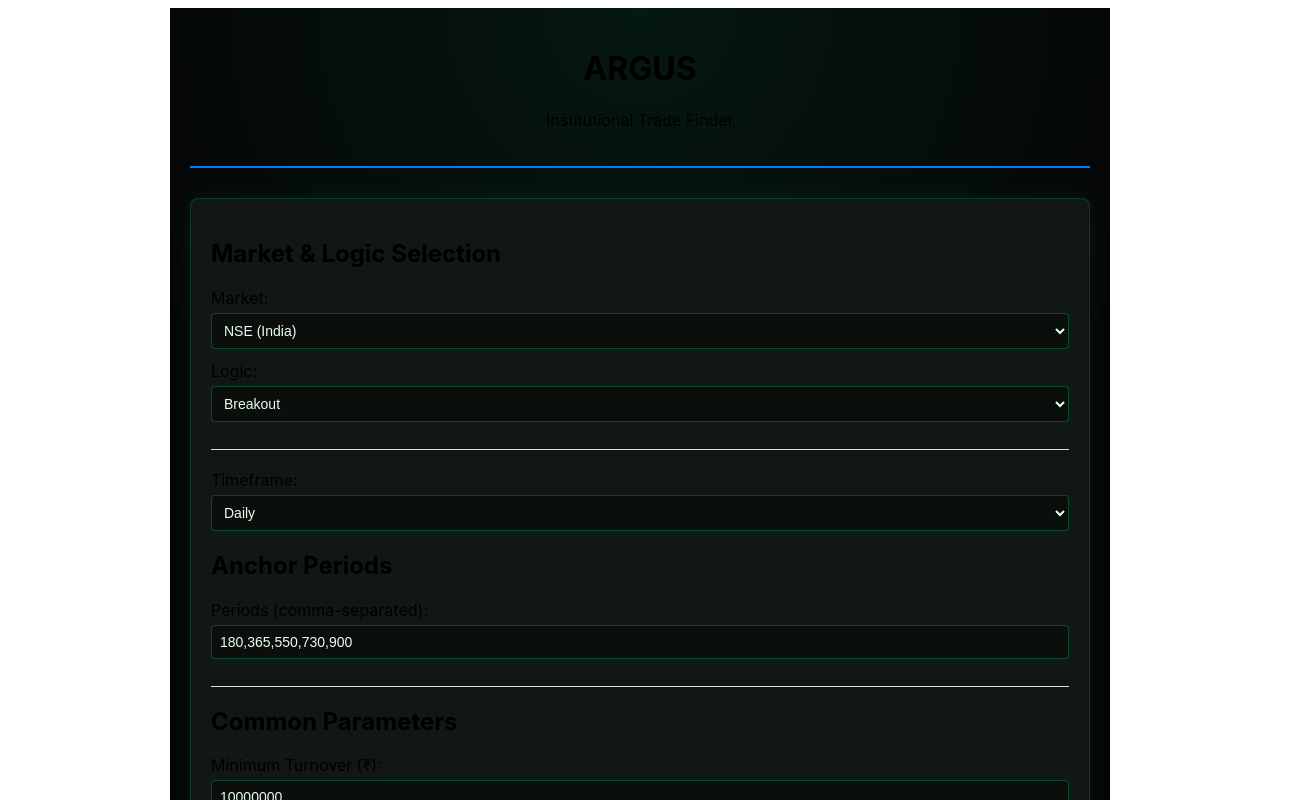
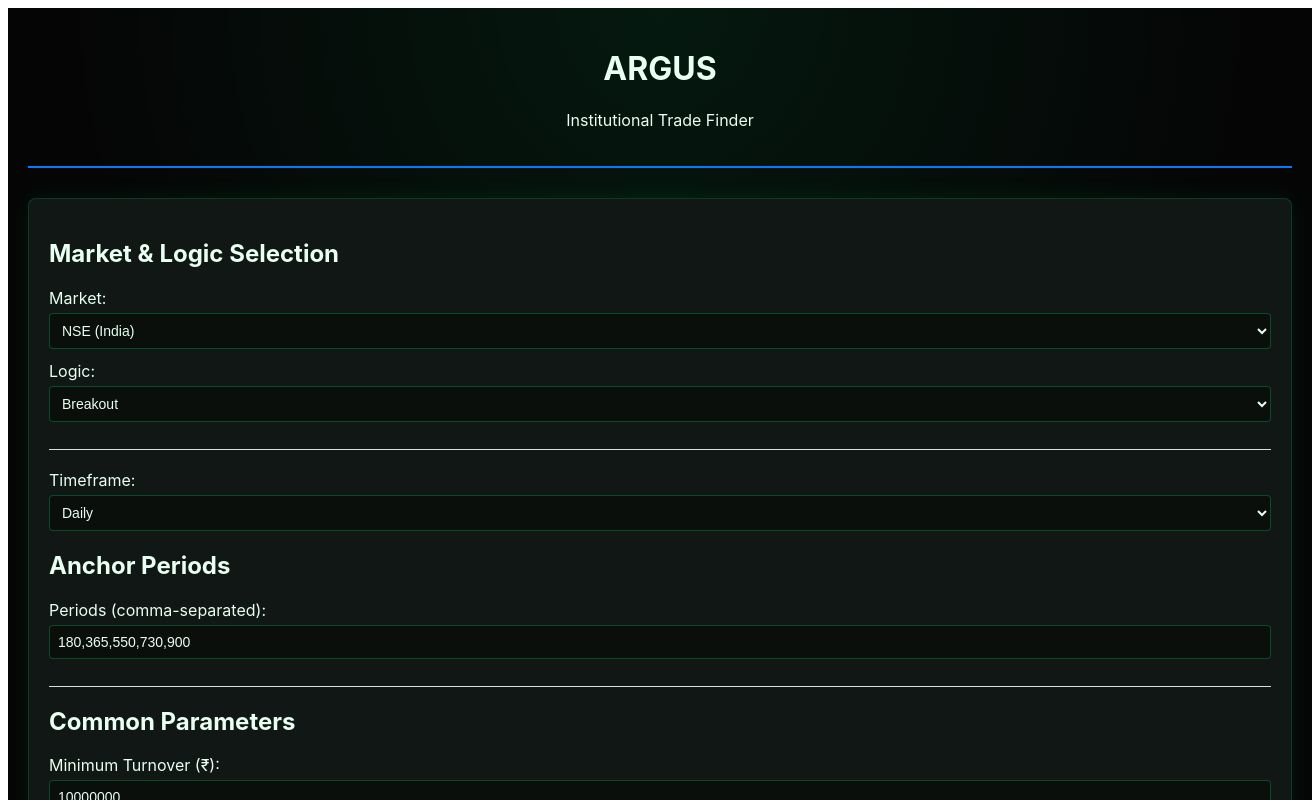
Before and after one commit to Pro-chartist/cool-try, a Next.js app in the folder frontend/: page / in a window 1280 px wide. Shown: the top 800 px of the page, 1312 px wide, since content can reach past the window. Built offline with nearby package versions, Linux system fonts and the light colour scheme.

Commit message:
Update index.tsx

```diff
--- a/frontend/pages/index.tsx
+++ b/frontend/pages/index.tsx
@@ -11,14 +11,14 @@
 }
 
 const styles: Record<string, CSSProperties> = {
-  container: {
-    maxWidth: '900px',
-    margin: '0 auto',
-    padding: '20px',
-    fontFamily: 'Inter, Arial, sans-serif',
-    background: 'radial-gradient(circle at top, rgba(0,255,136,0.08), transparent 40%), #050505',
-    minHeight: '100vh',
-  },
+container: {
+  width: '100%',
+  minHeight: '100vh',
+  padding: '20px',
+  fontFamily: 'Inter, Arial, sans-serif',
+  background: 'radial-gradient(circle at top, rgba(0,255,136,0.08), transparent 40%), #050505',
+  color: '#E8FFF2',
+},
   header: {
     textAlign: 'center',
     marginBottom: '30px',
@@ -103,7 +103,7 @@
     marginTop: '10px',
     marginBottom: '10px',
     border: '1px solid #ddd',
-    borderRadius: '3px',
+    borderRadius: '4px',
     fontFamily: 'monospace',
     fontSize: '12px',
     boxSizing: 'border-box',
```
